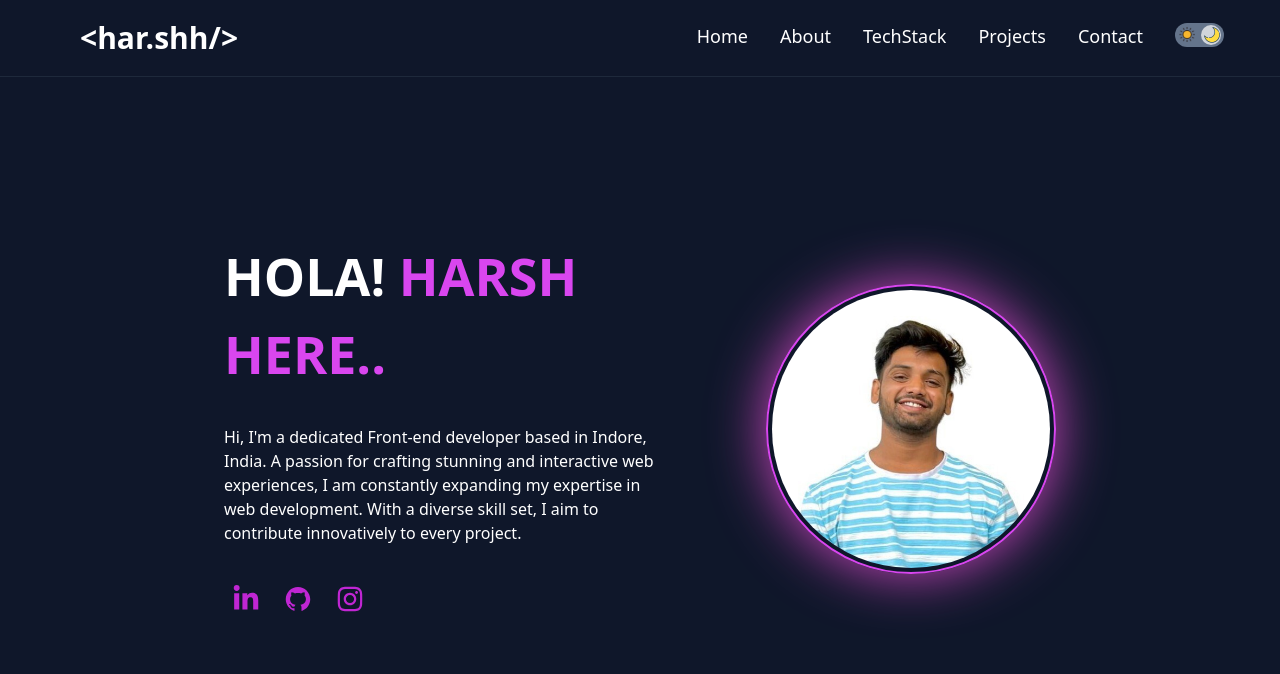
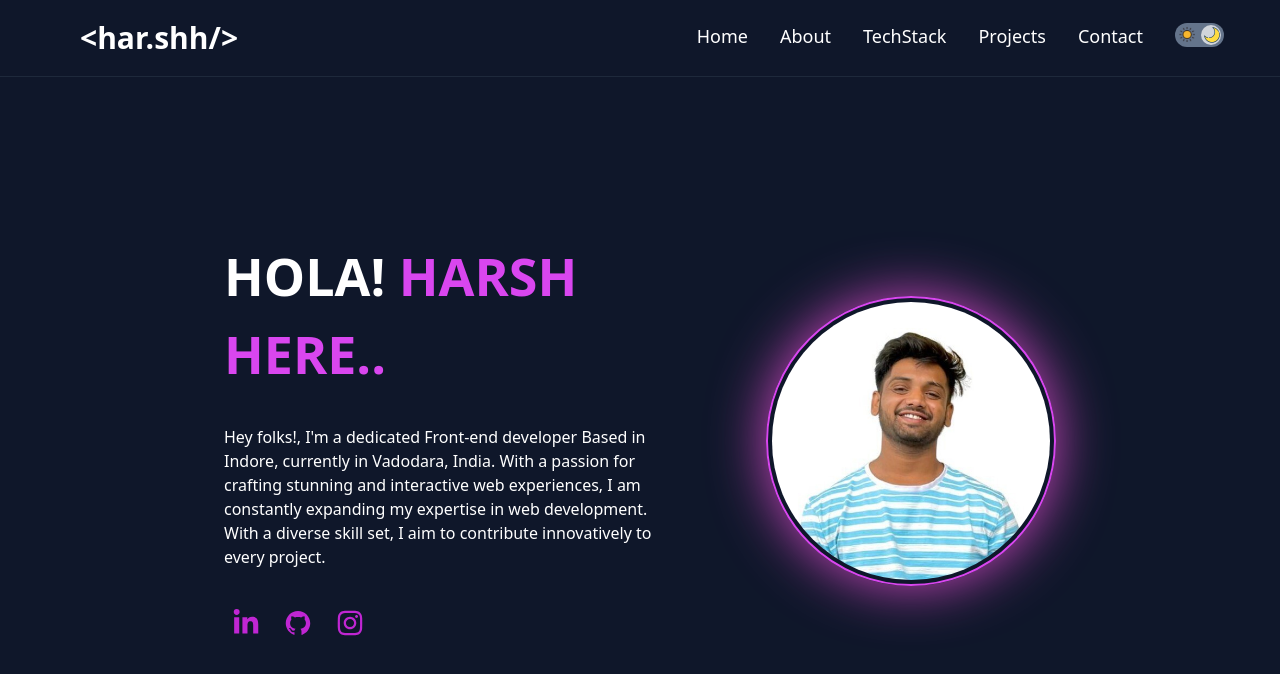
Before and after one commit to HarshhMehta/Harsh.portfolio, a React (Vite) app: page / in a window 1280 px wide. Shown: the top 674 px of the page. Built offline with nearby package versions, Linux system fonts and the light colour scheme.

Commit message:
Update Home.jsx

```diff
--- a/src/Components/Content/Home.jsx
+++ b/src/Components/Content/Home.jsx
@@ -36,7 +36,7 @@ function Home() {
         <h1 data-aos='fade-right' className='text-[52px] font-semibold mb-8 leading-normal uppercase'>
           Hola! <span className='text-fuchsia-500'>Harsh Here..</span>
         </h1>
-        <p data-aos='fade-left'>Hi, I'm a dedicated Front-end developer based in Indore, India. A passion for crafting stunning and interactive web experiences, I am constantly expanding my expertise in web development. With a diverse skill set, I aim to contribute innovatively to every project.</p>
+        <p data-aos='fade-left'>Hey folks!, I'm a dedicated Front-end developer Based in Indore, currently in Vadodara, India. With a passion for crafting stunning and interactive web experiences, I am constantly expanding my expertise in web development. With a diverse skill set, I aim to contribute innovatively to every project.</p>
         <div data-aos='fade-up' className='flex mt-8 gap-2'>
           <div className='flex items-center justify-center'>
 
```
